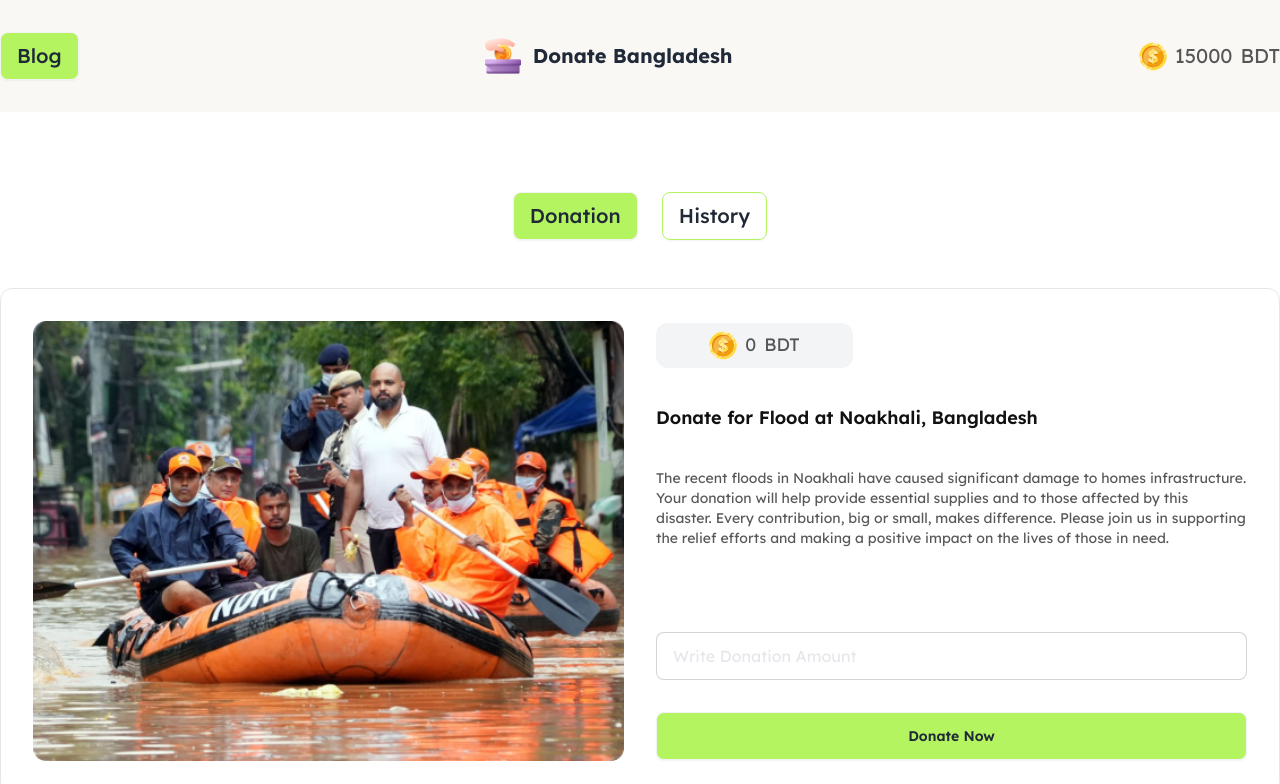
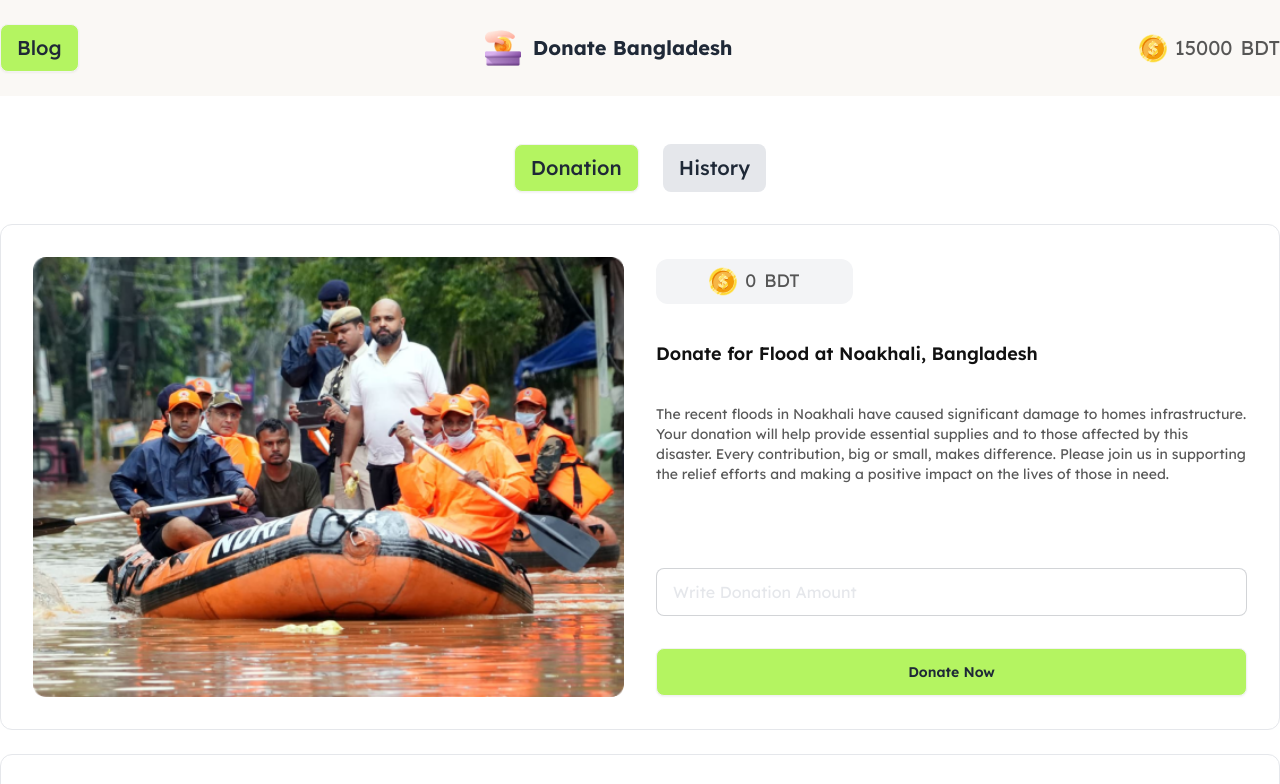
Before and after one commit to MDTAHSINURRAHMAN/Assignment-05, a plain HTML site: page index.html in a window 1280 px wide. Both pictures are taken after a click on the button "Donation". Shown: the top 784 px of the page. Drawn offline with nearby package versions, Linux system fonts and the light colour scheme.

Commit message:
Toggling of Button Implemented

```diff
--- a/index.html
+++ b/index.html
@@ -39,7 +39,7 @@
   </head>
   <body class="font-Lexend">
     <header class="sticky z-10 top-0 backdrop-blur-md">
-      <nav class="bg-navColor bg-opacity-80 py-4 md:py-6 lg:py-8">
+      <nav class="bg-navColor bg-opacity-80 py-3 md:py-5 lg:py-6">
         <section class="container mx-auto flex justify-between items-center">
           <div class="px-2 md:px-0">
             <button
@@ -72,18 +72,18 @@
         </section>
       </nav>
       <section
-        class="container mx-auto mt-12 md:mt-15 lg:mt-20 pb-6 md:pb-8 lg:pb-12"
+        class="container mx-auto mt-8 md:mt-10 lg:mt-12 pb-3 md:pb-5 lg:pb-8"
       >
         <div class="flex justify-center items-center gap-3 md:gap-6">
           <button
             id="donationBtn"
-            class="btn btn-md bg-btnColor hover:bg-gray-100 hover:border-btnColor text-lg lg:text-lg xl:text-xl font-medium"
+            class="btn btn-md bg-btnColor hover:bg-btnColor text-lg lg:text-lg xl:text-xl font-medium"
           >
             Donation
           </button>
           <button
             id="historyBtn"
-            class="btn btn-md bg-transparent hover:bg-gray-100 border-btnColor text-lg lg:text-lg xl:text-xl font-medium"
+            class="btn btn-md shadow-none hover:bg-none border-none text-lg lg:text-lg xl:text-xl font-medium"
           >
             History
           </button>
--- a/js/script.js
+++ b/js/script.js
@@ -18,12 +18,24 @@ const modal = document.getElementById('successModal');
 donationBtn.addEventListener('click', function(event){
     event.preventDefault();
     donationSection.classList.remove('hidden');
+    donationBtn.classList.remove('bg-gray-200');
+    donationBtn.classList.add('bg-btnColor');
+    donationBtn.classList.add('hover:bg-btnColor');
     historySection.classList.add('hidden');
+    historyBtn.classList.remove('bg-btnColor');
+    historyBtn.classList.remove('hover:bg-btnColor');
+    historyBtn.classList.add('bg-gray-200');
 });
 historyBtn.addEventListener('click', function(event){
     event.preventDefault();
     historySection.classList.remove('hidden');
+    historyBtn.classList.remove('bg-gray-200');
+    historyBtn.classList.add('bg-btnColor');
+    historyBtn.classList.add('hover:bg-btnColor');
     donationSection.classList.add('hidden');
+    donationBtn.classList.remove('bg-btnColor');
+    donationBtn.classList.remove('hover:bg-btnColor');
+    donationBtn.classList.add('bg-gray-200');
 });
 
 function loadBlog(){
```
